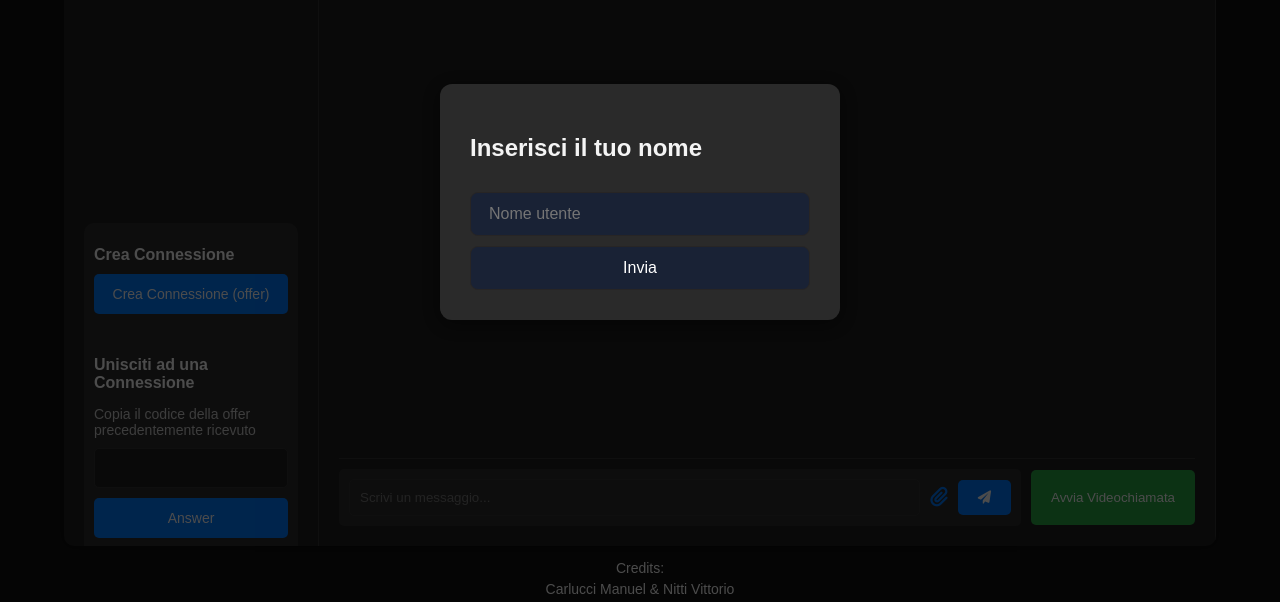
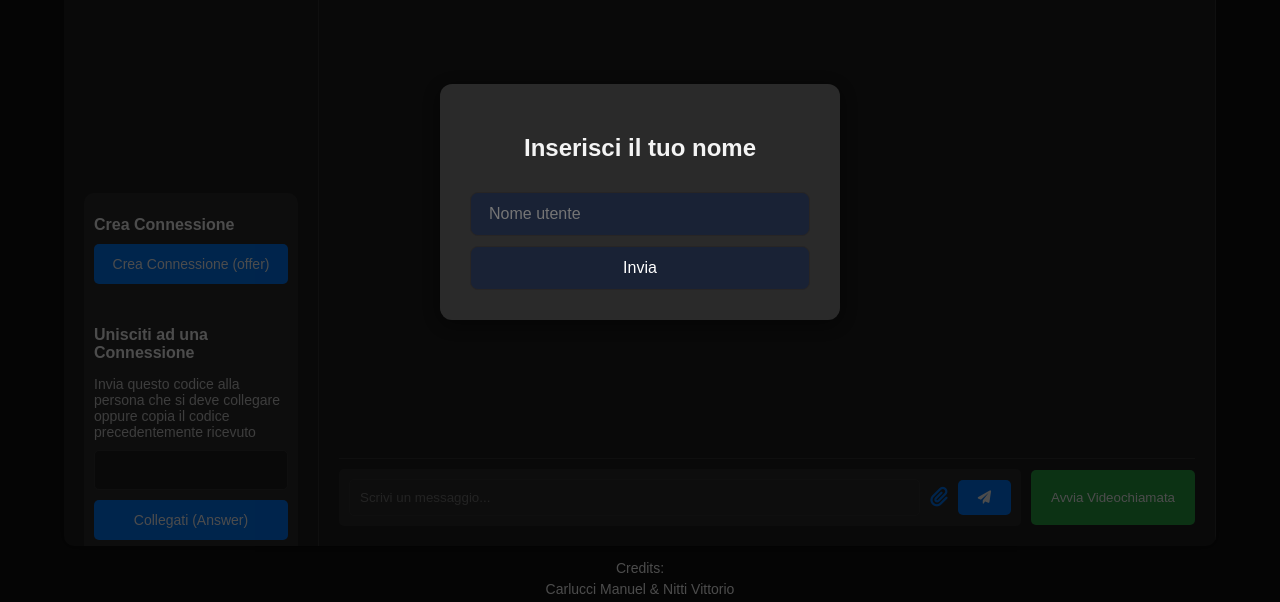
Before and after one commit to Manuel-Cplusplus/Progetto-Rete-P2P, a website built with Vite: page index.html in a window 1280 px wide. Shown: the part 198-800 px from the top of the page. Built offline with nearby package versions, Linux system fonts and the light colour scheme; some packages are replaced by stand-ins of ours; no server answers.

Commit message:
modifiche al testo mostrato

```diff
--- a/index.html
+++ b/index.html
@@ -20,7 +20,7 @@
     <!-- Sezione per inserire il nome -->
     <div id="nameRequest" class="name-request">
         <div class="request-container">
-            <h2>Inserisci il tuo nome</h2>
+            <h2 style="text-align: center" >Inserisci il tuo nome</h2>
             <input type="text" id="usernameInput" placeholder="Nome utente" />
             <button id="submitNameButton">Invia</button>
         </div>
@@ -49,10 +49,10 @@
                 <button id="ConnectionButton">Crea Connessione (offer)</button>
 
                 <br><h2>Unisciti ad una Connessione</h2>
-                <p>Copia il codice della offer precedentemente ricevuto</p>
+                <p>Invia questo codice alla persona che si deve collegare oppure copia il codice precedentemente ricevuto</p>
 
                 <input id="callInput" />
-                <button id="answerButton">Answer</button>
+                <button id="answerButton">Collegati (Answer)</button>
 
                 <br><h2>Chiudi Connessione</h2>
                 <button id="hangupButton" disabled>Scollegati</button>
--- a/style.css
+++ b/style.css
@@ -375,7 +375,7 @@ body {
 /* Opzioni di connessione */
 .connection-option {
   position: relative;
-  top: 210px;
+  top: 180px;
   padding: 10px;
   background-color: #2d2d2d;
   border-radius: 10px;
```
